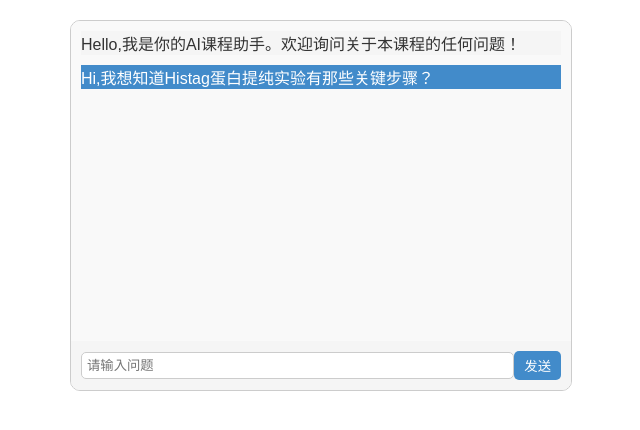
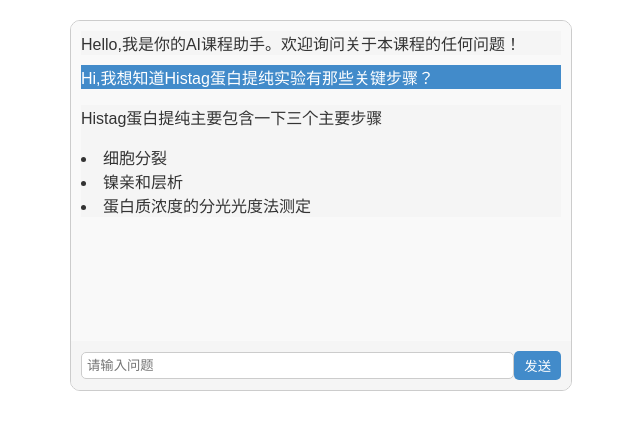
Before and after one commit to haiy8848/ProteinClassroom, a plain HTML site: page chat.html in a window 1280 px wide. Shown: the whole page, without its empty margins (319-959 px from the left). Drawn offline with Linux system fonts and the light colour scheme.

Commit message:
add AI assistant mock

```diff
--- a/chat.html
+++ b/chat.html
@@ -17,6 +17,12 @@
 		<div class="message chat-message-user">
 		  Hi,我想知道Histag蛋白提纯实验有那些关键步骤？
 		</div>
+		<div class="message chat-message-response">
+		  <p>Histag蛋白提纯主要包含一下三个主要步骤</p>
+		  <li>细胞分裂</li>
+		  <li>镍亲和层析</li>
+		  <li>蛋白质浓度的分光光度法测定</li>
+		</div>
 	  <!-- </div> -->
     </div>
     <div class="chat-input">
--- a/style.css
+++ b/style.css
@@ -55,7 +55,6 @@ body {
 	color: white;
 	text-align: right;
 	display: flex;
-	justify: right;
 	align-items: center;
 	width: 100%;
 }
```
